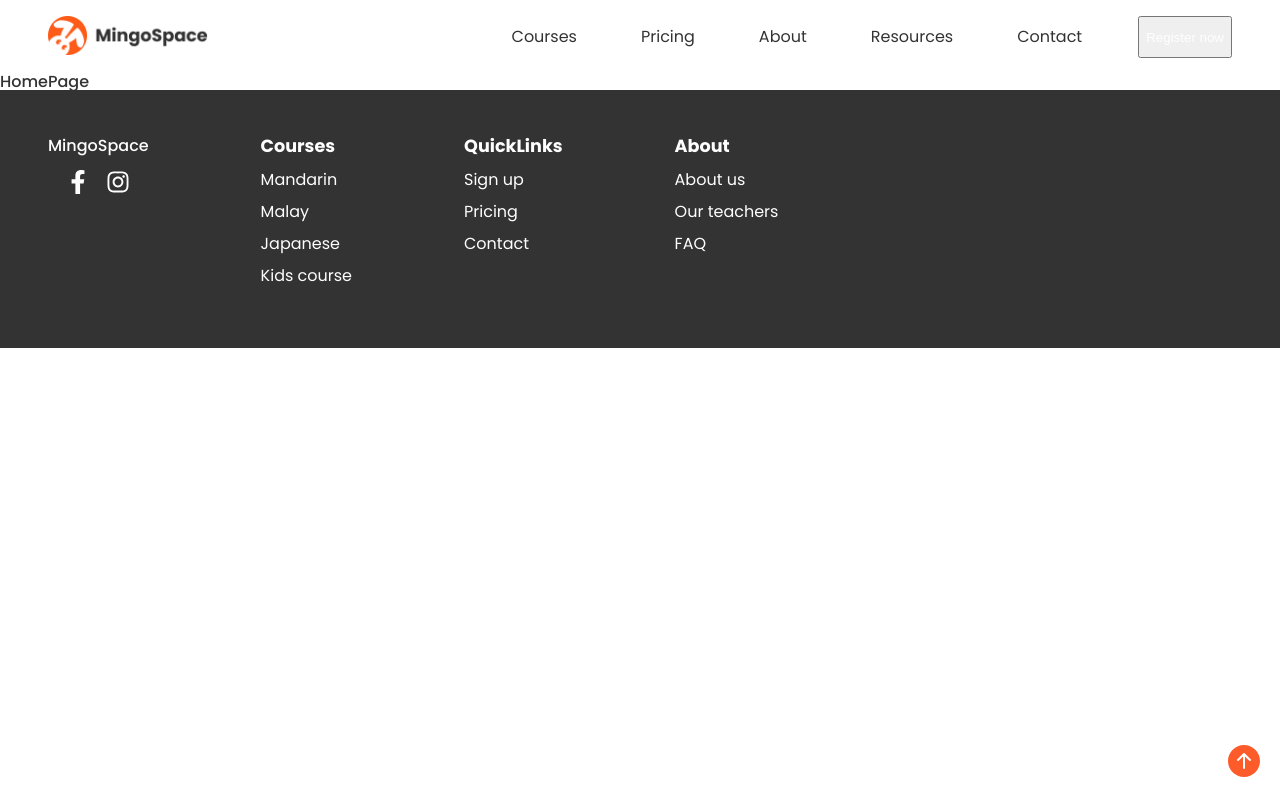
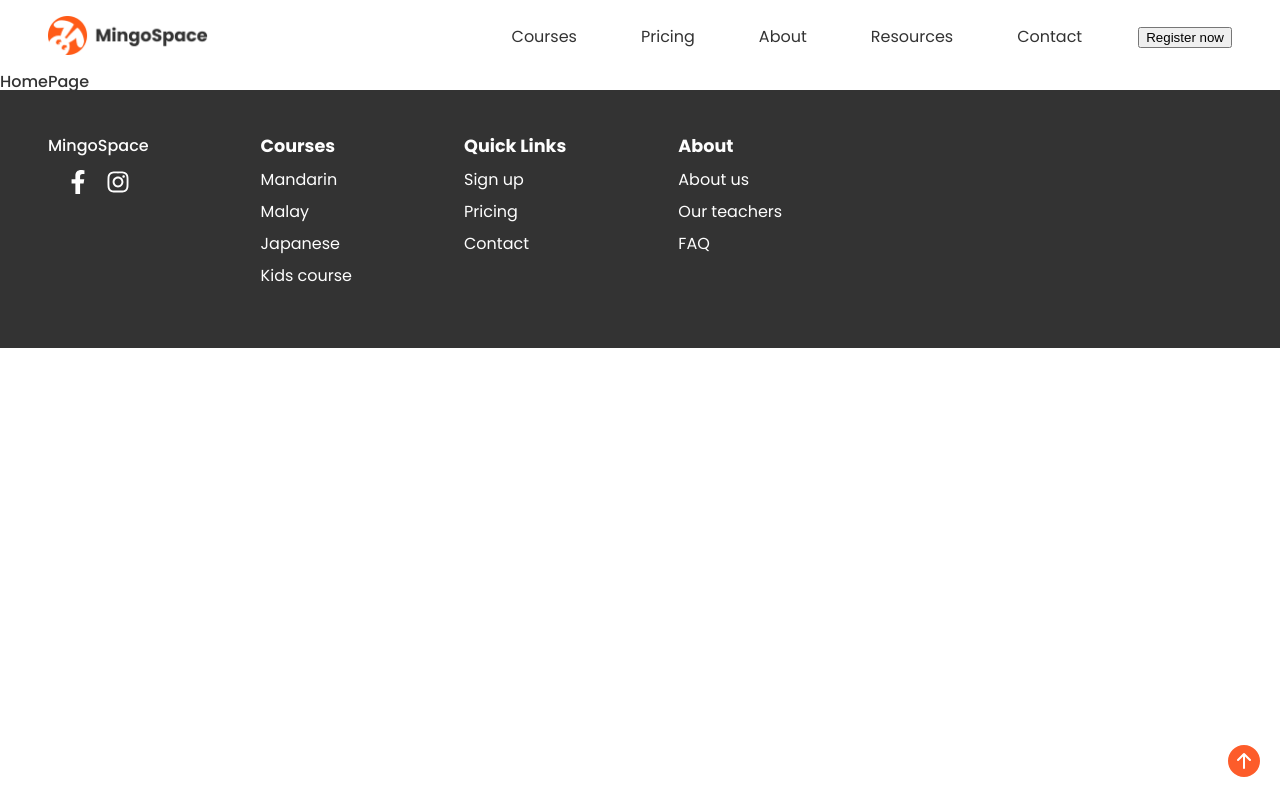
Before and after one commit to axseinga/mingo-space-website, a React app: page / in a window 1280 px wide. Built offline with nearby package versions, Linux system fonts and the light colour scheme.

Commit message:
add subpages to data in navdesktop

```diff
--- a/src/components/footer/Footer.js
+++ b/src/components/footer/Footer.js
@@ -15,7 +15,7 @@ export const Footer = () => {
             ],
         },
         {
-            title: "QuickLinks",
+            title: "Quick Links",
             links: [
                 { text: "Sign up", href: "/register" },
                 { text: "Pricing", href: "/pricing" },
--- a/src/components/nav/NavDesktop.js
+++ b/src/components/nav/NavDesktop.js
@@ -40,11 +40,9 @@ export const NavDesktop = () => {
                         </li>
                     ))}
                 </ul>
-                <button>
-                    <StyledNavLinkDesktop to="/register">
-                        Register now
-                    </StyledNavLinkDesktop>
-                </button>
+                <StyledNavLinkDesktop to="/register">
+                    <button>Register now</button>
+                </StyledNavLinkDesktop>
             </div>
         </StyledNavDesktop>
     );
--- a/src/components/nav/styled/NavDesktop.styled.js
+++ b/src/components/nav/styled/NavDesktop.styled.js
@@ -13,6 +13,8 @@ export const StyledNavDesktop = styled.nav`
 
     & > div {
         display: flex;
+        align-items: center;
+        justify-content: center;
 
         & ul {
             display: flex;
```
